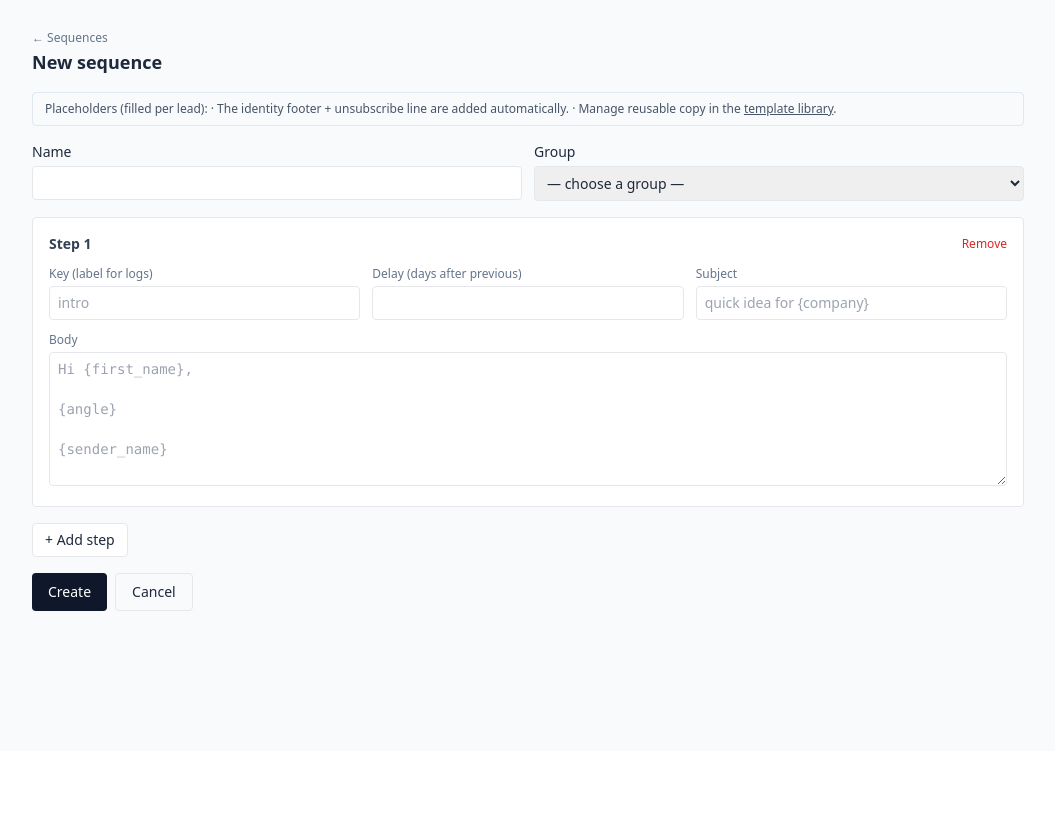
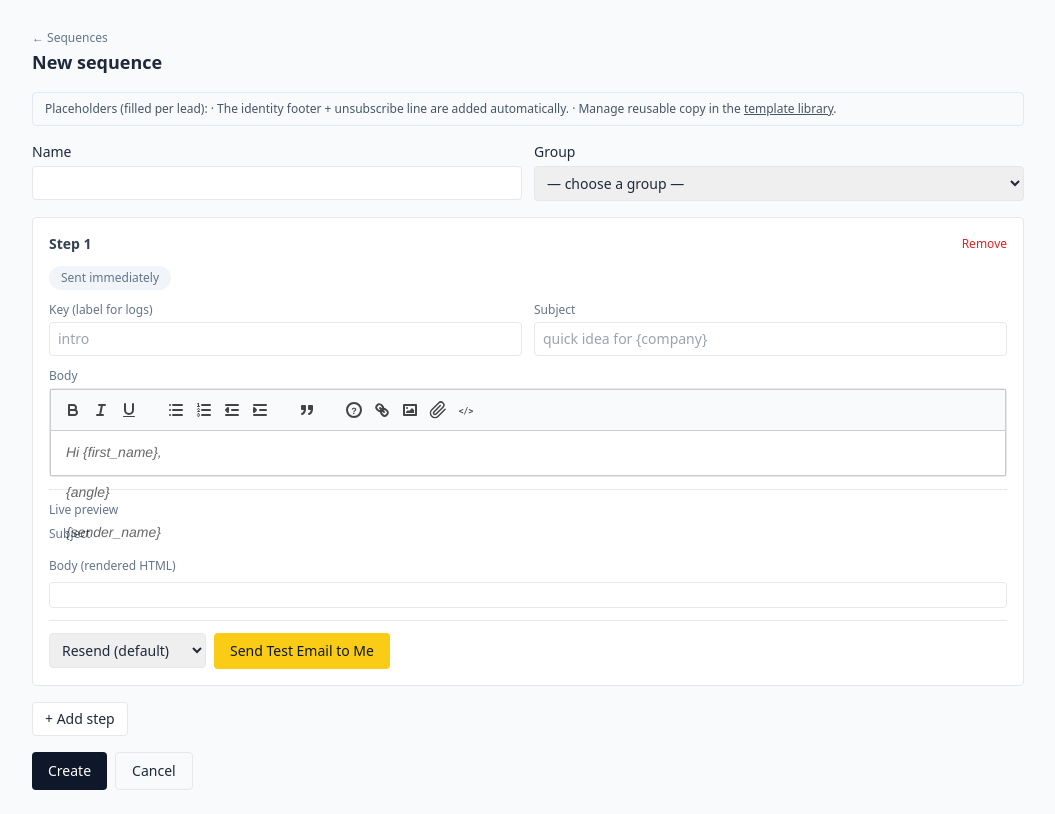
Before and after one commit to telliex/crewai-marking, a Python web app: template src/awkns_outreach/web/templates/mail_sequence_edit.html in a window 1280 px wide. Shown: the part 49-863 px from the top of the page, without its empty margins (112-1167 px from the left). Before the commit the page ends 660 px from the top, so only its background shows below. Run offline with Jinja, Linux system fonts and the light colour scheme; the template is opened without the code that fills it, so the values that code supplies are empty; some libraries are stand-ins or nearby versions.

Commit message:
feat: multi-Quill sequence editor with per-step live preview and test-send
Wires the reusable rich-text editor (Task 3a) into the sequence editor page
so each step gets its own Quill instance, HTMX live preview, and test-send
widget, scoped per-card via htmx's closest/find selector inheritance rather
than generated ids. Generalizes the shared mailbox-picker JS and extracts
twSetEditorBody() out of _rich_editor_script.html so the "insert template"
picker can reuse it mid-edit — both changes verified to leave
template_edit.html and its pinned tests byte-identical in behavior.

Co-Authored-By: Claude Fable 5 <noreply@anthropic.com>

```diff
--- a/src/awkns_outreach/web/templates/_rich_editor_script.html
+++ b/src/awkns_outreach/web/templates/_rich_editor_script.html
@@ -12,6 +12,24 @@ function twEscapeHtml(s) {
   return d.innerHTML;
 }
 
+function twSetEditorBody(quill, rawBody) {
+  // Loads `rawBody` into `quill`, detecting legacy plain-text vs. HTML.
+  // Shared by initial page load (twInitEditor) and mid-editing template
+  // inserts (the sequence editor's "insert template" picker).
+  quill.setText('');
+  if (!rawBody) return;
+  if (rawBody.includes('<')) {
+    quill.clipboard.dangerouslyPasteHTML(rawBody);
+  } else {
+    // Legacy plain-text template (predates the rich-text editor): preserve
+    // blank-line paragraph breaks the same way the old send pipeline did.
+    const html = rawBody.split(/\n{2,}/).map(
+      (p) => '<p>' + p.split('\n').map(twEscapeHtml).join('<br>') + '</p>'
+    ).join('');
+    quill.clipboard.dangerouslyPasteHTML(html);
+  }
+}
+
 function twInitEditor(rootEl) {
   const quill = new Quill(rootEl.querySelector('.tw-quill-editor'), {
     theme: 'snow',
@@ -23,18 +41,7 @@ function twInitEditor(rootEl) {
 
   const bodyInitialEl = rootEl.querySelector('.tw-body-initial');
   const rawBody = bodyInitialEl ? bodyInitialEl.value : '';
-  if (rawBody) {
-    if (rawBody.includes('<')) {
-      quill.clipboard.dangerouslyPasteHTML(rawBody);
-    } else {
-      // Legacy plain-text template (predates the rich-text editor): preserve
-      // blank-line paragraph breaks the same way the old send pipeline did.
-      const html = rawBody.split(/\n{2,}/).map(
-        (p) => '<p>' + p.split('\n').map(twEscapeHtml).join('<br>') + '</p>'
-      ).join('');
-      quill.clipboard.dangerouslyPasteHTML(html);
-    }
-  }
+  twSetEditorBody(quill, rawBody);
 
   const bodyField = rootEl.querySelector('.tw-body-field');
   function twSyncBody() {
--- a/src/awkns_outreach/web/templates/_template_test_send_fragment.html
+++ b/src/awkns_outreach/web/templates/_template_test_send_fragment.html
@@ -1,6 +1,6 @@
-<div id="test-send-widget" class="flex flex-col gap-2">
+<div id="test-send-widget" class="tw-test-send-widget flex flex-col gap-2">
   <div class="flex items-center gap-2">
-    <select name="mailbox_id" id="mailbox-field" class="border rounded px-2 py-1.5 text-sm"
+    <select name="mailbox_id" id="mailbox-field" class="tw-mailbox-field border rounded px-2 py-1.5 text-sm"
             onchange="twMailboxFieldChanged(this)">
       <option value="">Resend (default)</option>
       {% for mb in mailboxes %}
@@ -11,14 +11,29 @@
     <input type="text" name="custom_recipients" id="custom-recipients-field"
            value="{{ custom_recipients or '' }}"
            placeholder="email1@example.com, email2@example.com"
-           class="border rounded px-2 py-1.5 text-sm flex-1 {% if selected_mailbox_id != '__custom__' %}hidden{% endif %}">
+           class="tw-custom-recipients-field border rounded px-2 py-1.5 text-sm flex-1 {% if selected_mailbox_id != '__custom__' %}hidden{% endif %}">
     <button type="button" id="test-send-button"
+            class="tw-test-send-button rounded bg-yellow-400 hover:bg-yellow-300 text-slate-900 text-sm font-medium px-4 py-2 whitespace-nowrap"
             hx-post="/templates/test-send-fragment"
-            hx-include="#subject-field,#body-field,#attachments-field,#mailbox-field,#custom-recipients-field"
-            hx-target="#test-send-widget" hx-swap="outerHTML"
-            class="rounded bg-yellow-400 hover:bg-yellow-300 text-slate-900 text-sm font-medium px-4 py-2 whitespace-nowrap">
+            hx-include="{{ test_send_include | default('#subject-field,#body-field,#attachments-field,#mailbox-field,#custom-recipients-field') }}"
+            hx-target="closest .tw-test-send-widget" hx-swap="outerHTML">
       {% if selected_mailbox_id == "__custom__" %}Send Test Email{% else %}Send Test Email to Me{% endif %}
     </button>
   </div>
   {% if msg %}<div class="text-xs text-slate-600 whitespace-pre-line">{{ msg }}</div>{% endif %}
 </div>
+<script>
+  // Defined here (not in the pages that include this fragment) so it works
+  // for any number of test-send widgets on a page: multiple templates once
+  // had to live in the same script that owned #custom-recipients-field /
+  // #test-send-button by id, which broke when a page has N widgets (the
+  // sequence editor). Resolve everything relative to the widget that owns
+  // the <select> that changed, via .closest('.tw-test-send-widget').
+  // Re-declared harmlessly on every HTMX swap of this fragment.
+  function twMailboxFieldChanged(select) {
+    const widget = select.closest('.tw-test-send-widget');
+    const isCustom = select.value === '__custom__';
+    widget.querySelector('.tw-custom-recipients-field').classList.toggle('hidden', !isCustom);
+    widget.querySelector('.tw-test-send-button').textContent = isCustom ? 'Send Test Email' : 'Send Test Email to Me';
+  }
+</script>
--- a/src/awkns_outreach/web/templates/mail_sequence_edit.html
+++ b/src/awkns_outreach/web/templates/mail_sequence_edit.html
@@ -1,34 +1,53 @@
 {% extends "base.html" %}
+{% from "_rich_editor.html" import rich_editor %}
 {% block title %}{% if seq %}Edit {{ seq.name }}{% else %}New sequence{% endif %} — Awkns Outreach{% endblock %}
+{% block head_extra %}
+<link href="https://cdn.quilljs.com/1.3.7/quill.snow.css" rel="stylesheet">
+<script src="https://cdn.quilljs.com/1.3.7/quill.min.js"></script>
+{% endblock %}
 
 {% macro step_block(step) %}
-<div class="step-block rounded border bg-white p-4 mb-3">
+{% set preview = step.get('preview') %}
+<div class="step-block rounded border bg-white p-4 mb-3"
+     hx-target="find .tw-preview-pane" hx-include="closest .step-block">
   <div class="flex items-center justify-between mb-3">
     <h3 class="text-sm font-semibold text-slate-700">Step <span class="step-num"></span></h3>
     <button type="button" onclick="removeStep(this)"
             class="text-xs text-red-600 hover:underline">Remove</button>
   </div>
-  <div class="grid grid-cols-1 md:grid-cols-3 gap-3 mb-3">
+
+  <div class="flex flex-wrap items-center gap-2 mb-3">
+    <span class="delay-badge-first hidden text-xs font-medium text-slate-500 rounded-full bg-slate-100 px-3 py-1">
+      Sent immediately
+    </span>
+    <label class="delay-badge-later text-xs font-medium text-slate-600 rounded-full bg-amber-50 border border-amber-200 px-3 py-1 inline-flex items-center gap-1">
+      Send email in
+      <input name="delay_days" type="number" min="0"
+             value="{{ step.delay_days if step.delay_days is not none else 0 }}"
+             class="w-14 border rounded px-1 py-0.5 text-xs text-center">
+      day(s) after previous
+    </label>
+  </div>
+
+  <div class="grid grid-cols-1 md:grid-cols-2 gap-3 mb-3">
     <label class="text-xs text-slate-500">Key (label for logs)
       <input name="step_key" value="{{ step.key or '' }}"
              class="mt-1 w-full border rounded px-2 py-1.5 text-sm" placeholder="intro">
     </label>
-    <label class="text-xs text-slate-500">Delay (days after previous)
-      <input name="delay_days" type="number" min="0" value="{{ step.delay_days if step.delay_days is not none else 0 }}"
-             class="mt-1 w-full border rounded px-2 py-1.5 text-sm">
-    </label>
-    <label class="text-xs text-slate-500 md:col-span-1">Subject
-      <input name="subject" value="{{ step.subject or '' }}"
-             class="mt-1 w-full border rounded px-2 py-1.5 text-sm" placeholder="quick idea for {company}">
+    <label class="text-xs text-slate-500">Subject
+      <input name="subject" value="{{ step.subject or '' }}" class="tw-subject-field mt-1 w-full border rounded px-2 py-1.5 text-sm"
+             placeholder="quick idea for {company}"
+             hx-post="/templates/preview-fragment" hx-trigger="input changed delay:500ms">
     </label>
   </div>
-  <label class="text-xs text-slate-500 block">Body
-    <textarea name="body" rows="6"
-              class="mt-1 w-full border rounded px-2 py-1.5 text-sm font-mono"
-              placeholder="Hi {first_name},&#10;&#10;{angle}&#10;&#10;{sender_name}">{{ step.body or '' }}</textarea>
-  </label>
-  <input type="hidden" name="attachments" class="step-attachments" value='{{ (step.attachments or [])|tojson }}'>
+
+  <label class="text-xs text-slate-500 block mb-1">Body</label>
+  {{ rich_editor(step.body or '', step.attachments_json or '[]', legacy_ids=false,
+                  extra_body_attrs='hx-post="/templates/preview-fragment" hx-trigger="input changed delay:500ms"',
+                  extra_attachments_attrs='hx-post="/templates/preview-fragment" hx-trigger="input changed delay:500ms"') }}
+
   <input type="hidden" name="source_template_id" class="step-source-template-id" value="{{ step.source_template_id or '' }}">
+
   {% if template_options %}
   <label class="text-xs text-slate-500 block mt-2">Insert template <span class="text-slate-400 font-normal">(overwrites subject/body above)</span>
     <select class="template-picker mt-1 border rounded px-2 py-1 text-sm" onchange="insertTemplate(this)">
@@ -39,6 +58,17 @@
     </select>
   </label>
   {% endif %}
+
+  <div class="mt-3 pt-3 border-t">
+    <div class="text-xs text-slate-500 mb-2">Live preview</div>
+    <div class="tw-preview-pane">{% include "_template_preview_fragment.html" %}</div>
+  </div>
+
+  <div class="mt-3 pt-3 border-t">
+    {% with test_send_include = 'closest .step-block', msg = None %}
+      {% include "_template_test_send_fragment.html" %}
+    {% endwith %}
+  </div>
 </div>
 {% endmacro %}
 
@@ -70,7 +100,7 @@
   </div>
 
   <div id="steps">
-    {% for step in (seq.steps if seq else []) %}{{ step_block(step) }}{% endfor %}
+    {% for step in steps_for_editor %}{{ step_block(step) }}{% endfor %}
   </div>
 
   <div class="flex flex-wrap gap-2">
@@ -85,38 +115,58 @@
 
 <template id="step-tpl">{{ step_block({}) }}</template>
 
+{% include "_rich_editor_script.html" %}
 <script>
   // Templates as a JSON blob in the page — the picker copies subject/body
-  // (and attachments/source id) into that step's fields client-side.
+  // (and attachments/source id) into that step's rich editor client-side.
   const TEMPLATES = {{ template_options|tojson }};
 
   function insertTemplate(select) {
     const tpl = TEMPLATES[parseInt(select.value, 10)];
     if (!tpl) return;
     const block = select.closest('.step-block');
+    const root = block.querySelector('.tw-editor');
+    const state = root._tw;
+    twSetEditorBody(state.quill, tpl.body || '');
+    state.attachments = tpl.attachments || [];
+    twSyncAttachments(root);
     block.querySelector('[name=subject]').value = tpl.subject || '';
-    block.querySelector('[name=body]').value = tpl.body || '';
-    block.querySelector('.step-attachments').value = JSON.stringify(tpl.attachments || []);
-    block.querySelector('.step-source-template-id').value = tpl.id || '';
+    block.querySelector('[name=source_template_id]').value = tpl.id || '';
     select.value = '';
   }
 
+  // Re-run after every add/remove: numbers the cards and keeps the
+  // "first card has no editable delay" invariant true regardless of how
+  // many steps have been removed above it.
   function renumber() {
-    document.querySelectorAll('#steps .step-block .step-num')
-      .forEach((el, i) => el.textContent = i + 1);
+    const blocks = document.querySelectorAll('#steps .step-block');
+    blocks.forEach((el, i) => {
+      el.querySelector('.step-num').textContent = i + 1;
+      const isFirst = i === 0;
+      el.classList.toggle('is-first-step', isFirst);
+      el.querySelector('.delay-badge-first').classList.toggle('hidden', !isFirst);
+      el.querySelector('.delay-badge-later').classList.toggle('hidden', isFirst);
+    });
   }
+
   function addStep() {
     const tpl = document.getElementById('step-tpl');
     const node = tpl.content.firstElementChild.cloneNode(true);
     document.getElementById('steps').appendChild(node);
+    twInitEditor(node.querySelector('.tw-editor'));
+    htmx.process(node);
     renumber();
   }
+
   function removeStep(btn) {
     btn.closest('.step-block').remove();
     renumber();
   }
+
+  // Wire up every server-rendered step's Quill instance, then renumber.
+  document.querySelectorAll('#steps .tw-editor').forEach((el) => twInitEditor(el));
+  renumber();
   // Start with one empty step if the sequence has none yet.
-  renumber();
   if (document.querySelectorAll('#steps .step-block').length === 0) addStep();
 </script>
 {% endblock %}
--- a/src/awkns_outreach/web/templates/template_edit.html
+++ b/src/awkns_outreach/web/templates/template_edit.html
@@ -69,11 +69,5 @@
 {% include "_rich_editor_script.html" %}
 <script>
 twInitEditor(document.querySelector('.tw-editor'));
-
-function twMailboxFieldChanged(select) {
-  const isCustom = select.value === '__custom__';
-  document.getElementById('custom-recipients-field').classList.toggle('hidden', !isCustom);
-  document.getElementById('test-send-button').textContent = isCustom ? 'Send Test Email' : 'Send Test Email to Me';
-}
 </script>
 {% endblock %}
```
Also changed, not shown: src/awkns_outreach/web/routes/sequences.py (+34 -4 lines), tests/test_sequences_web.py (+54 -0 lines).
